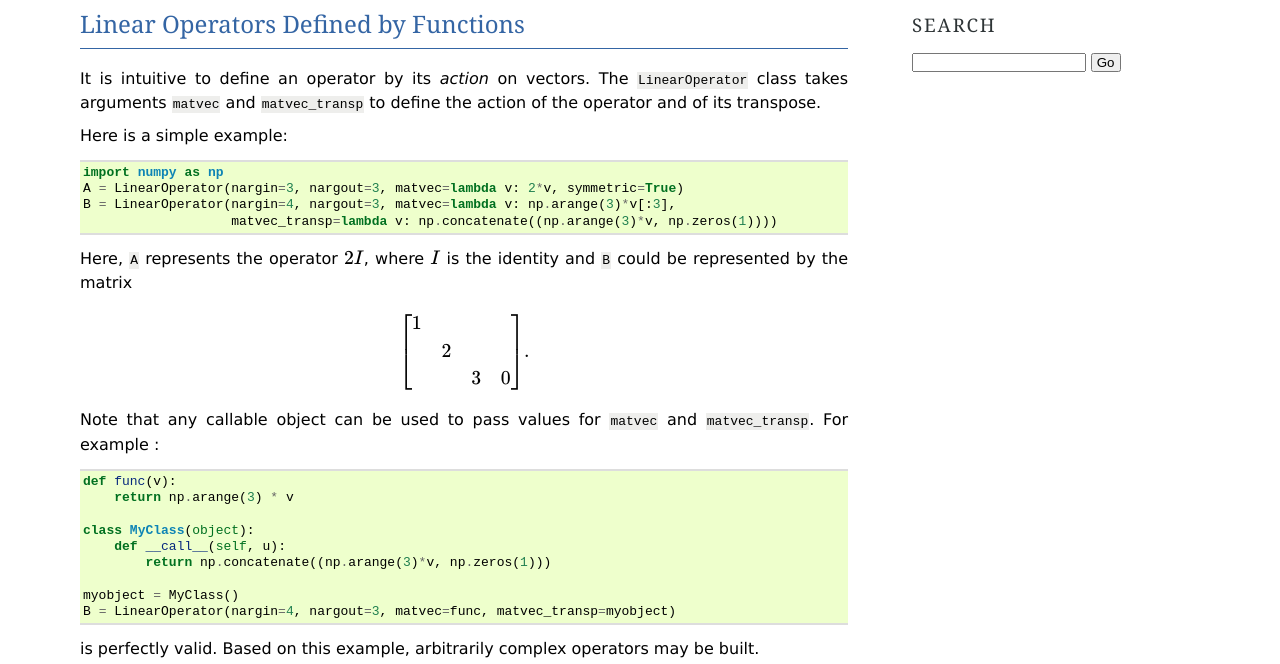
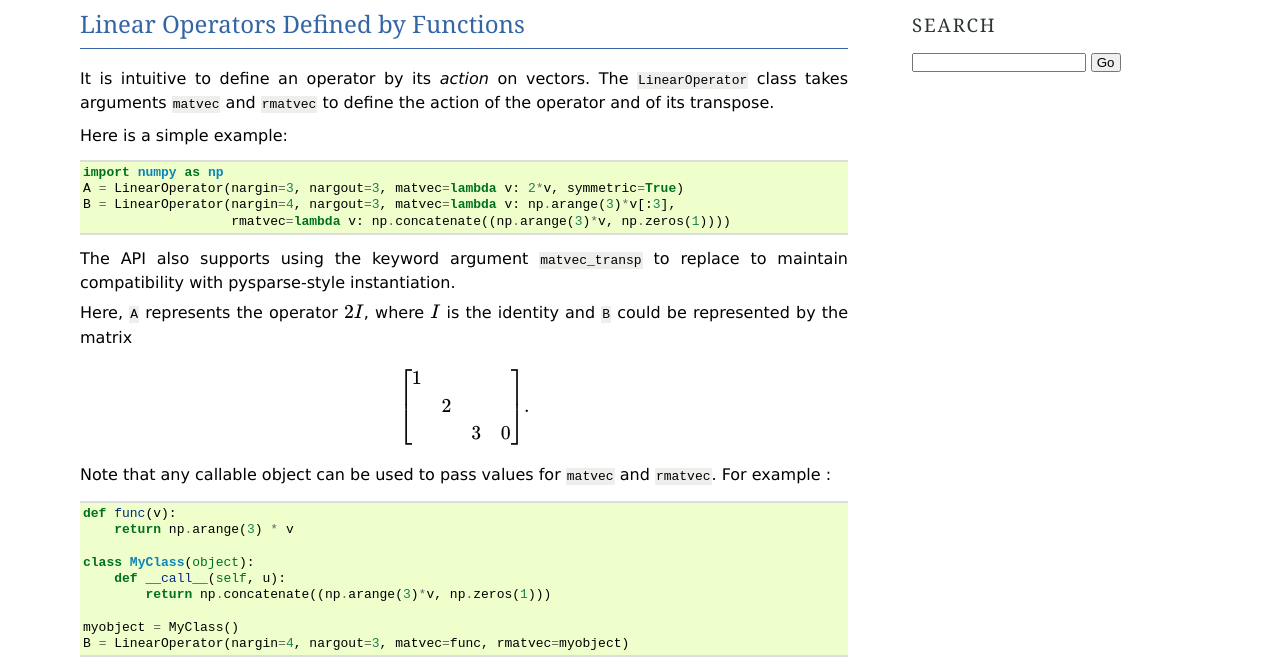
Before and after one commit to ghisvail/linop, a Sphinx documentation site: the page built from doc/source/linop.rst, in a window 1280 px wide and 900 px high, scrolled down 360 px, cut to the strip 163-827 px from the top of the window. Built offline with Sphinx 7.4.7, drawn with Linux system fonts in a browser that asks for light colours; formulas are drawn with MathJax 3.

Commit message:
fix #23: rmatvec is now default for adjoint

```diff
--- a/doc/source/blkop.rst
+++ b/doc/source/blkop.rst
@@ -35,11 +35,11 @@ block on the diagonal must be symmetric. For example:
     A = LinearOperator(nargin=3, nargout=3,
                     matvec=lambda v: 2*v, symmetric=True)
     B = LinearOperator(nargin=4, nargout=3, matvec=lambda v: v[:3],
-                    matvec_transp=lambda v: np.concatenate((v, np.zeros(1))))
+                    rmatvec=lambda v: np.concatenate((v, np.zeros(1))))
     C = LinearOperator(nargin=3, nargout=2, matvec=lambda v: v[:2],
-                    matvec_transp=lambda v: np.concatenate((v, np.zeros(1))))
+                    rmatvec=lambda v: np.concatenate((v, np.zeros(1))))
     D = LinearOperator(nargin=4, nargout=2, matvec=lambda v: v[:2],
-                    matvec_transp=lambda v: np.concatenate((v, np.zeros(2))))
+                    rmatvec=lambda v: np.concatenate((v, np.zeros(2))))
     E = LinearOperator(nargin=4, nargout=4,
                     matvec=lambda v: -v, symmetric=True)
 
--- a/doc/source/linop.rst
+++ b/doc/source/linop.rst
@@ -24,7 +24,7 @@ Linear Operators Defined by Functions
 -------------------------------------
 
 It is intuitive to define an operator by its *action* on vectors. The
-``LinearOperator`` class takes arguments ``matvec`` and ``matvec_transp`` to
+``LinearOperator`` class takes arguments ``matvec`` and ``rmatvec`` to
 define the action of the operator and of its transpose.
 
 Here is a simple example:
@@ -34,7 +34,10 @@ Here is a simple example:
     import numpy as np
     A = LinearOperator(nargin=3, nargout=3, matvec=lambda v: 2*v, symmetric=True)
     B = LinearOperator(nargin=4, nargout=3, matvec=lambda v: np.arange(3)*v[:3],
-                       matvec_transp=lambda v: np.concatenate((np.arange(3)*v, np.zeros(1))))
+                       rmatvec=lambda v: np.concatenate((np.arange(3)*v, np.zeros(1))))
+
+The API also supports using the keyword argument ``matvec_transp`` to replace
+to maintain compatibility with pysparse-style instantiation.
 
 Here, ``A`` represents the operator :math:`2I`, where :math:`I` is the identity
 and ``B`` could be represented by the matrix
@@ -48,7 +51,7 @@ and ``B`` could be represented by the matrix
     \end{bmatrix}.
 
 Note that any callable object can be used to pass values for ``matvec`` and
-``matvec_transp``. For example :
+``rmatvec``. For example :
 
 .. code-block:: python
 
@@ -60,7 +63,7 @@ Note that any callable object can be used to pass values for ``matvec`` and
             return np.concatenate((np.arange(3)*v, np.zeros(1)))
 
     myobject = MyClass()
-    B = LinearOperator(nargin=4, nargout=3, matvec=func, matvec_transp=myobject)
+    B = LinearOperator(nargin=4, nargout=3, matvec=func, rmatvec=myobject)
 
 
 is perfectly valid. Based on this example, arbitrarily complex operators may be
```
Also changed, not shown: 3 other files.
